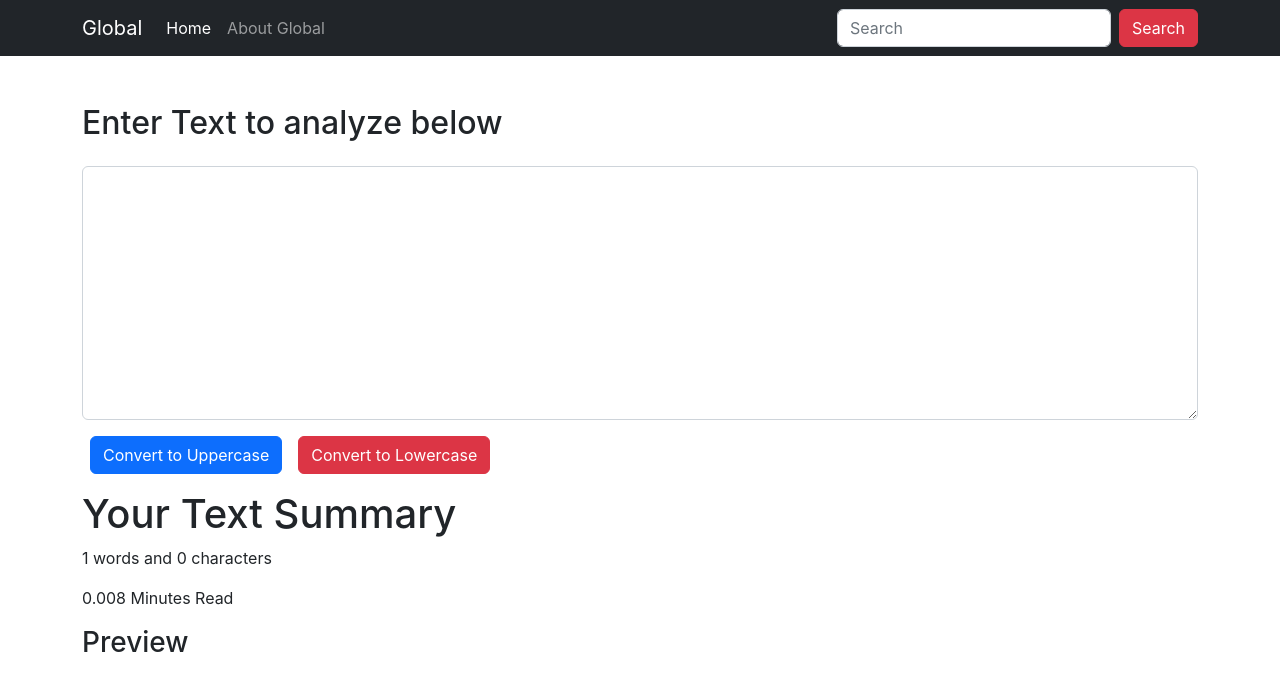
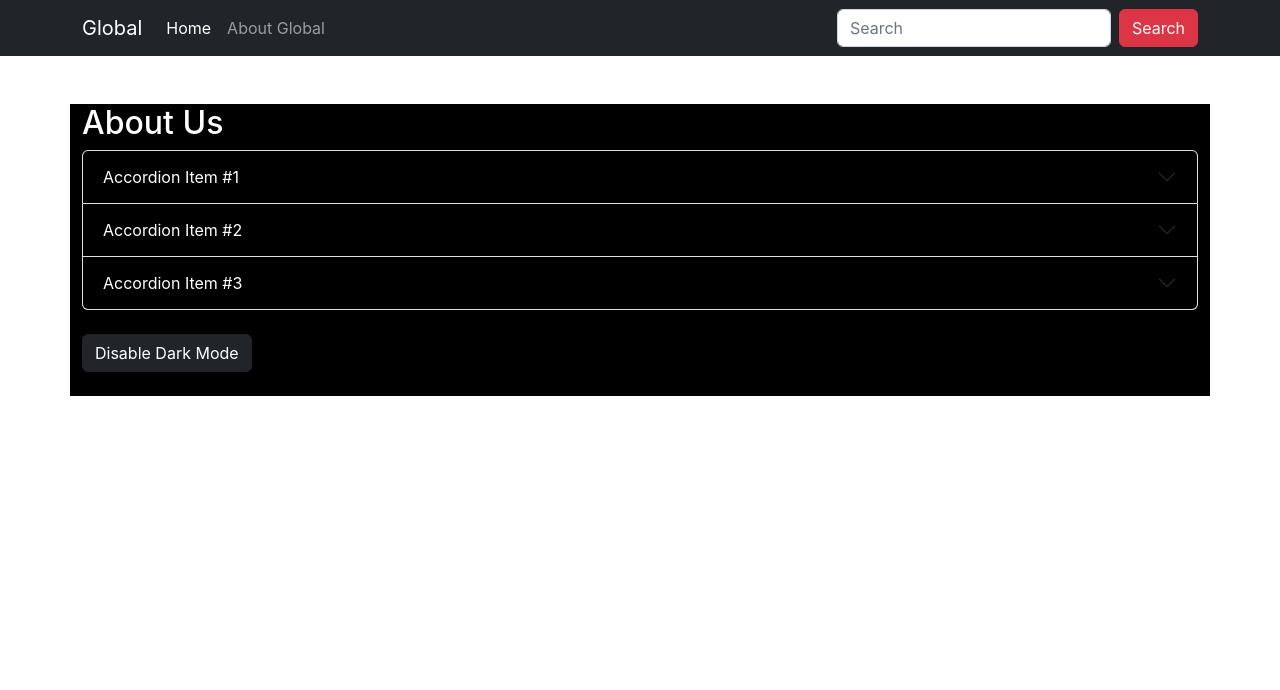
Before and after one commit to Faizan-Ramzan/React-App-Code-With-Harry-, a React (Create React App) app: page / in a window 1280 px wide. Shown: the top 690 px of the page. Built offline with nearby package versions, Linux system fonts and the light colour scheme.

Commit message:
About Edits

```diff
--- a/src/App.js
+++ b/src/App.js
@@ -1,12 +1,14 @@
 import './App.css';
+import About from './components/About';
 import Navbar from './components/Navbar';
-import TextForm from './components/TextForm';
+// import TextForm from './components/TextForm';
 
 function App() {
   return (
     <>
       <Navbar title="Global" aboutText="About Global"/>
-      <TextForm heading="Enter Text to analyze below"/>
+      {/* <TextForm heading="Enter Text to analyze below"/> */}
+      <About />
     </>
   );
 }
--- a/src/components/About.js
+++ b/src/components/About.js
@@ -0,0 +1,66 @@
+import React, {useState} from 'react'
+
+export default function About() {
+
+	const [myStyle, setMyStyle] = useState({
+		color: "white",
+		backgroundColor: "black"
+	})
+
+	const [btnText, setBtnText] = useState("Disable Dark Mode")
+
+	const toggleMode = ()=>{
+		if(myStyle.color == "white"){
+			setMyStyle({
+				color: "black",
+				backgroundColor: "white"
+			})
+			setBtnText("Enable Dark Mode")
+		}else{
+			setMyStyle({
+				color: "white",
+				backgroundColor: "black"
+			})
+			setBtnText("Disable Dark Mode")
+		}
+	}
+
+    return (
+        <div className="container my-5" style={myStyle}>
+			<h2>About Us</h2>
+            <div className="accordion" id="accordionFlushExample">
+				<div className="accordion-item">
+					<h2 className="accordion-header" id="flush-headingOne">
+					<button className="accordion-button collapsed" style={myStyle} type="button" data-bs-toggle="collapse" data-bs-target="#flush-collapseOne" aria-expanded="false" aria-controls="flush-collapseOne">
+						Accordion Item #1
+					</button>
+					</h2>
+					<div id="flush-collapseOne" className="accordion-collapse collapse" aria-labelledby="flush-headingOne" data-bs-parent="#accordionFlushExample">
+					<div className="accordion-body" style={myStyle}>Placeholder content for this accordion, which is intended to demonstrate the <code>.accordion-flush</code> class. This is the first item's accordion body.</div>
+					</div>
+				</div>
+				<div className="accordion-item">
+					<h2 className="accordion-header" id="flush-headingTwo">
+					<button className="accordion-button collapsed" style={myStyle} type="button" data-bs-toggle="collapse" data-bs-target="#flush-collapseTwo" aria-expanded="false" aria-controls="flush-collapseTwo">
+						Accordion Item #2
+					</button>
+					</h2>
+					<div id="flush-collapseTwo" className="accordion-collapse collapse" aria-labelledby="flush-headingTwo" data-bs-parent="#accordionFlushExample">
+					<div className="accordion-body" style={myStyle}>Placeholder content for this accordion, which is intended to demonstrate the <code>.accordion-flush</code> class. This is the second item's accordion body. Let's imagine this being filled with some actual content.</div>
+					</div>
+				</div>
+				<div className="accordion-item">
+					<h2 className="accordion-header" id="flush-headingThree">
+					<button className="accordion-button collapsed" style={myStyle} type="button" data-bs-toggle="collapse" data-bs-target="#flush-collapseThree" aria-expanded="false" aria-controls="flush-collapseThree">
+						Accordion Item #3
+					</button>
+					</h2>
+					<div id="flush-collapseThree" className="accordion-collapse collapse" aria-labelledby="flush-headingThree" data-bs-parent="#accordionFlushExample">
+					<div className="accordion-body" style={myStyle}>Placeholder content for this accordion, which is intended to demonstrate the <code>.accordion-flush</code> class. This is the third item's accordion body. Nothing more exciting happening here in terms of content, but just filling up the space to make it look, at least at first glance, a bit more representative of how this would look in a real-world application.</div>
+					</div>
+				</div>
+			</div>
+			<button className="btn btn-dark my-4" onClick={toggleMode} type="button">{btnText}</button>
+        </div>
+    )
+}
```
